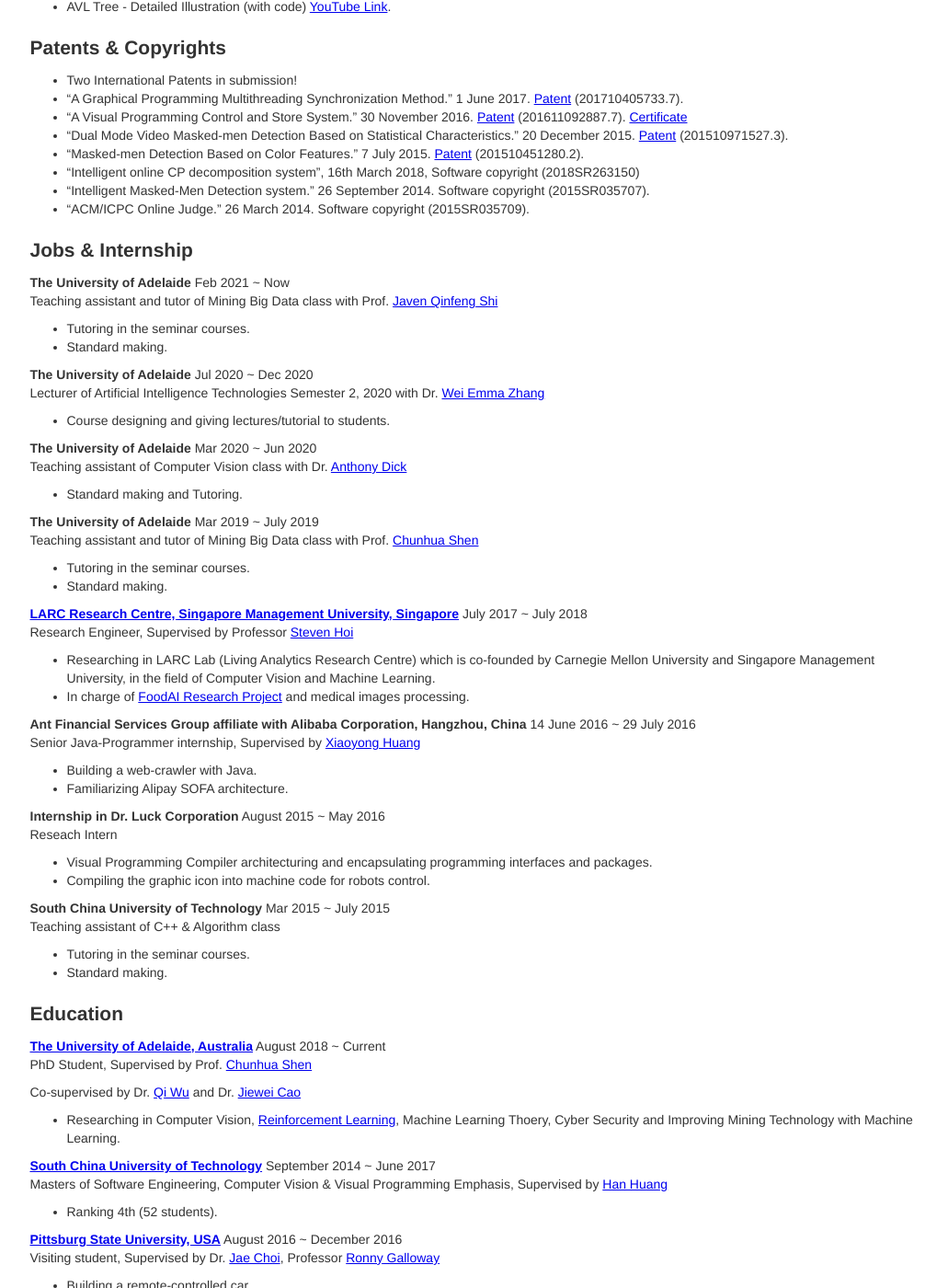
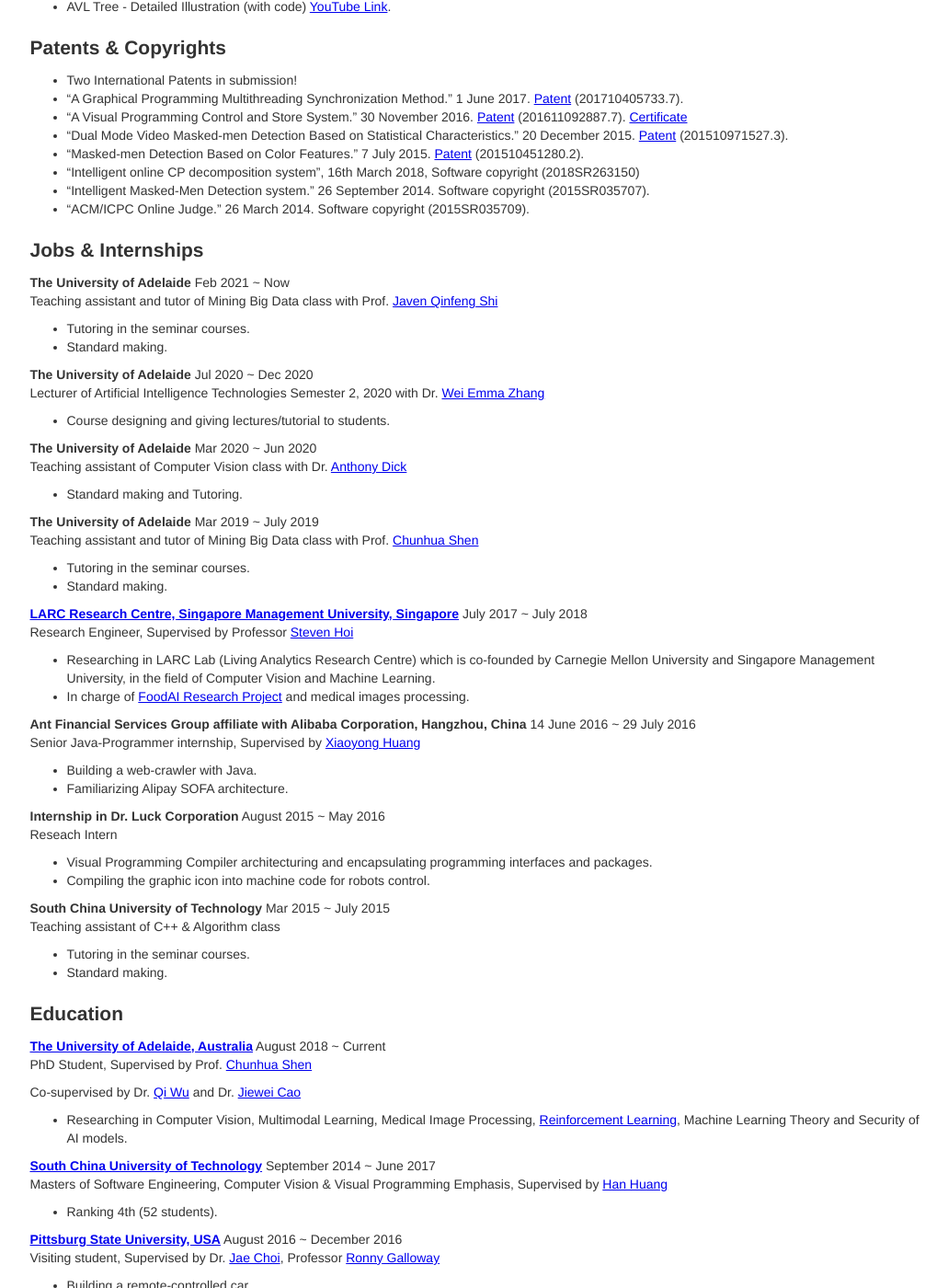
Before and after one commit to billhhh/whblog-omega, a Jekyll site: the page res/res-bak.html, which Jekyll copies as it is, in a window 1280 px wide and 1400 px high, scrolled down 953 px. Shown: the whole window at 92% size, without its empty margins (120-1151 px from the left). Built offline with Jekyll 4.4.1, drawn with Linux system fonts in a browser that asks for light colours; some of the changed text lies outside the part shown.

Commit message:
Update res-bak.html

```diff
--- a/res/res-bak.html
+++ b/res/res-bak.html
@@ -42,7 +42,8 @@
       </p>
       <p>
         <strong>Research Interests:</strong>
-        Computer Vision, Reinforcement Learning, Cyber Security, Machine Learning Theory
+        Reinforcement Learning, Computer Vision, Multimodal Learning, Medical Image Processing, Machine Learning Theory and AI Security
+      </p>
       </p>
 
 	  <h2>Publications</h2>
@@ -140,7 +141,7 @@
       </div>
 
 
-      <h2>Jobs & Internship</h2>
+      <h2>Jobs & Internships</h2>
       <div class="row">
         <strong>The University of Adelaide</strong>
         <span class="time">Feb 2021 ~ Now</span>
@@ -256,7 +257,7 @@
         <p>Co-supervised by Dr. <a href="https://researchers.adelaide.edu.au/profile/qi.wu01">Qi Wu</a> and Dr. <a href="https://deepai.org/machine-learning/researcher/jiewei-cao">Jiewei Cao</a></p>
         <ul>
           <li>
-            Researching in Computer Vision, <a href = "https://blog.openai.com/reinforcement-learning-with-prediction-based-rewards/">Reinforcement Learning</a>, Machine Learning Thoery, Cyber Security and Improving Mining Technology with Machine Learning.
+            Researching in Computer Vision, Multimodal Learning, Medical Image Processing, <a href = "https://blog.openai.com/reinforcement-learning-with-prediction-based-rewards/">Reinforcement Learning</a>, Machine Learning Theory and Security of AI models.
           </li>
         </ul>
       </div>
```
